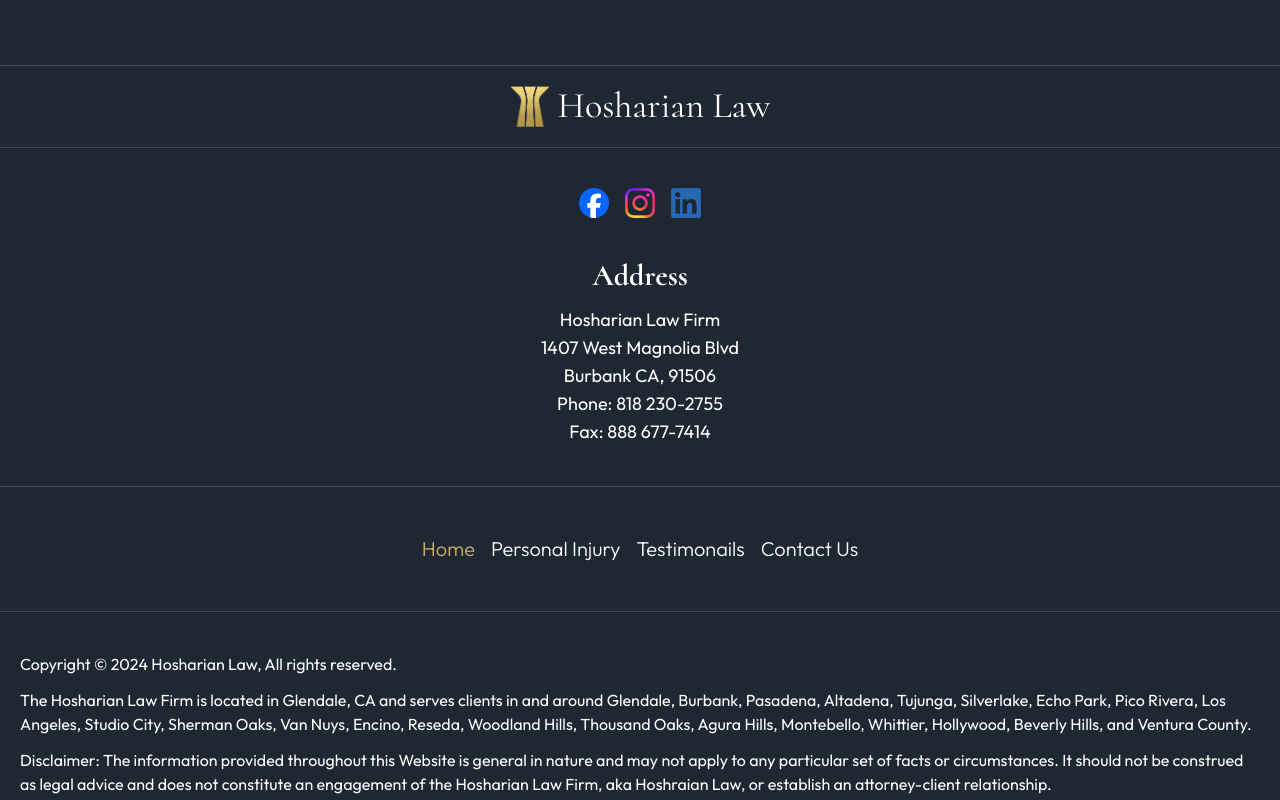
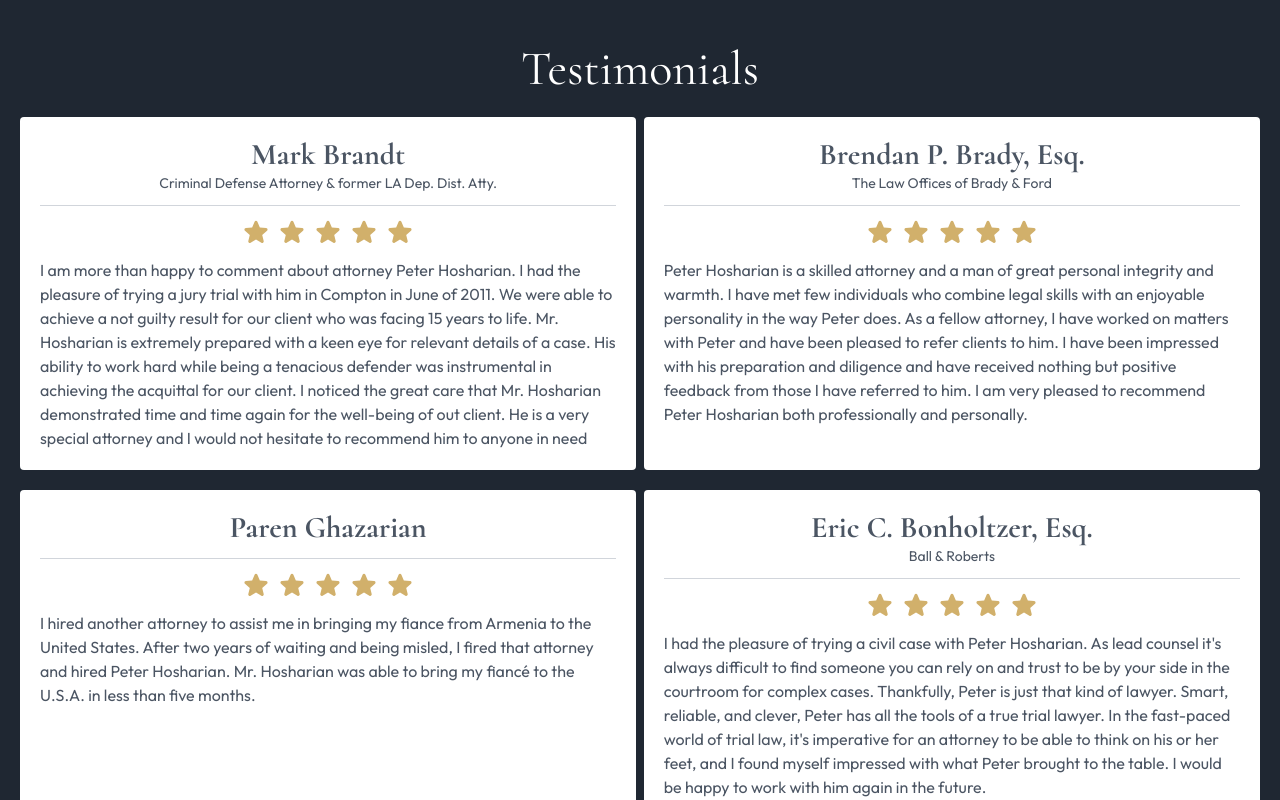
Before and after one commit to hchalian/hosh, a Next.js app: page / in a window 1280 px wide. Shown: the part 2280-3080 px from the top of the page. Built offline with nearby package versions, Linux system fonts and the light colour scheme.

Commit message:
Added testimonials to homepage

```diff
--- a/app/page.tsx
+++ b/app/page.tsx
@@ -1,4 +1,5 @@
 import CaseTypes from '@/components/home/CaseTypes';
+import Testimonials from '@/components/home/Testimonials';
 import Image from 'next/image';
 
 export default function Home() {
@@ -8,6 +9,7 @@
       <StatsBanner />
       <CaseTypes />
       <PersonalInjury />
+      <Testimonials />
     </>
   );
 }
--- /dev/null
+++ b/components/home/Testimonials.tsx
@@ -0,0 +1,70 @@
+import React from 'react';
+import { StarIcon } from '@heroicons/react/24/solid';
+
+const TestimonialsData = [
+  {
+    id: '001',
+    name: 'Mark Brandt',
+    title: 'Criminal Defense Attorney & former LA Dep. Dist. Atty.',
+    testimonial:
+      'I am more than happy to comment about attorney Peter Hosharian. I had the pleasure of trying a jury trial with him in Compton in June of 2011. We were able to achieve a not guilty result for our client who was facing 15 years to life. Mr. Hosharian is extremely prepared with a keen eye for relevant details of a case. His ability to work hard while being a tenacious defender was instrumental in achieving the acquittal for our client. I noticed the great care that Mr. Hosharian demonstrated time and time again for the well-being of out client. He is a very special attorney and I would not hesitate to recommend him to anyone in need',
+  },
+  {
+    id: '002',
+    name: 'Brendan P. Brady, Esq.',
+    title: 'The Law Offices of Brady & Ford',
+    testimonial:
+      'Peter Hosharian is a skilled attorney and a man of great personal integrity and warmth. I have met few individuals who combine legal skills with an enjoyable personality in the way Peter does. As a fellow attorney, I have worked on matters with Peter and have been pleased to refer clients to him. I have been impressed with his preparation and diligence and have received nothing but positive feedback from those I have referred to him. I am very pleased to recommend Peter Hosharian both professionally and personally.',
+  },
+  {
+    id: '003',
+    name: 'Paren Ghazarian',
+    title: null,
+    testimonial:
+      'I hired another attorney to assist me in bringing my fiance from Armenia to the United States. After two years of waiting and being misled, I fired that attorney and hired Peter Hosharian. Mr. Hosharian was able to bring my fiancé to the U.S.A. in less than five months.',
+  },
+  {
+    id: '004',
+    name: 'Eric C. Bonholtzer, Esq.',
+    title: 'Ball & Roberts',
+    testimonial:
+      "I had the pleasure of trying a civil case with Peter Hosharian. As lead counsel it's always difficult to find someone you can rely on and trust to be by your side in the courtroom for complex cases. Thankfully, Peter is just that kind of lawyer. Smart, reliable, and clever, Peter has all the tools of a true trial lawyer. In the fast-paced world of trial law, it's imperative for an attorney to be able to think on his or her feet, and I found myself impressed with what Peter brought to the table. I would be happy to work with him again in the future.",
+  },
+] as const;
+
+export default function Testimonials() {
+  return (
+    <div className="p-5">
+      <h2 className="mb-6 text-center font-serif text-5xl">Testimonials</h2>
+      <div className="lg:flex lg:flex-wrap lg:justify-between">
+        {TestimonialsData.map(({ id, name, title, testimonial }) => {
+          return (
+            <div
+              key={id}
+              className="mb-5 rounded bg-white p-5 text-gray-600 lg:max-w-[49.7%]"
+            >
+              <div className="mb-3 border-b border-b-gray-300 pb-3 text-center">
+                <div className="font-serif text-3xl font-bold">{name}</div>
+                <div className="text-sm">{title}</div>
+              </div>
+              <Stars />
+              <p>{testimonial}</p>
+            </div>
+          );
+        })}
+      </div>
+    </div>
+  );
+}
+
+const Stars = () => {
+  return (
+    <div className="mb-3 flex justify-center gap-2">
+      <StarIcon className="size-[28px] text-gold md:size-[28px]" />
+      <StarIcon className="size-[28px] text-gold md:size-[28px]" />
+      <StarIcon className="size-[28px] text-gold md:size-[28px]" />
+      <StarIcon className="size-[28px] text-gold md:size-[28px]" />
+      <StarIcon className="size-[28px] text-gold md:size-[28px]" />
+    </div>
+  );
+};
```
